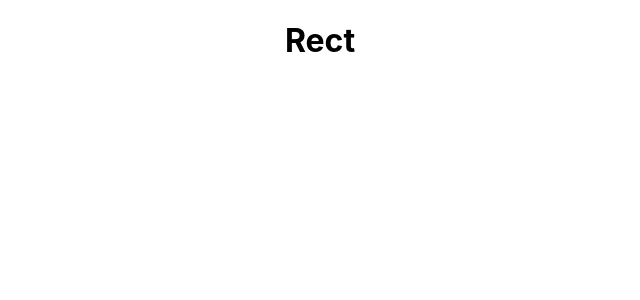
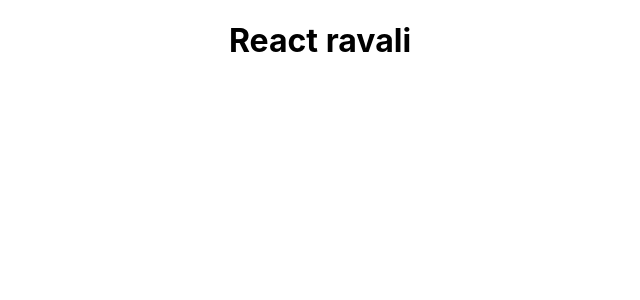
Before and after one commit to Ravali2531/REACT_PROJECT_PRS, a React (Create React App) app: page / in a window 1280 px wide. Shown: the top 300 px of the page, without its empty margins (320-960 px from the left). Built offline with nearby package versions, Linux system fonts and the light colour scheme.

Commit message:
ravali commit

```diff
--- a/src/App.js
+++ b/src/App.js
@@ -4,7 +4,7 @@
 function App() {
   return (
     <div className="App">
-      <h1>Rect</h1>
+      <h1>React ravali</h1>
     </div>
   );
 }
```
